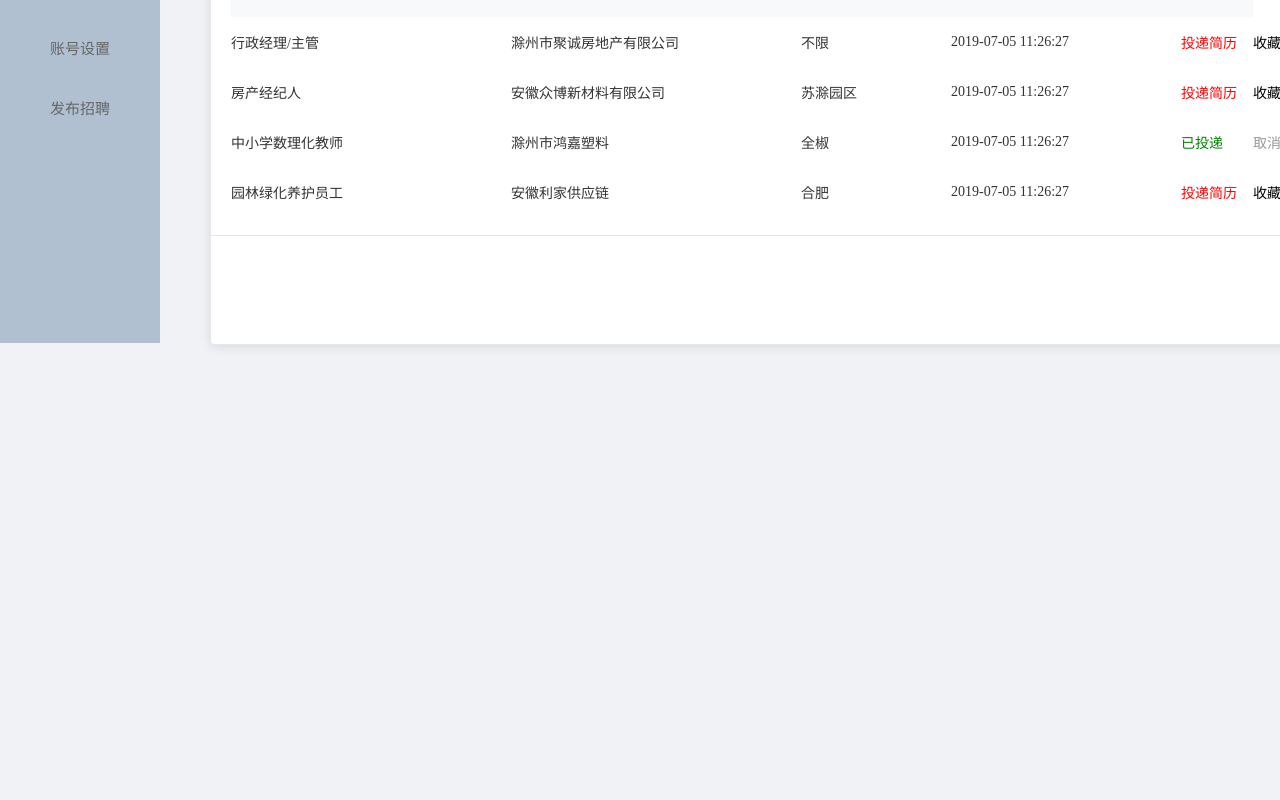
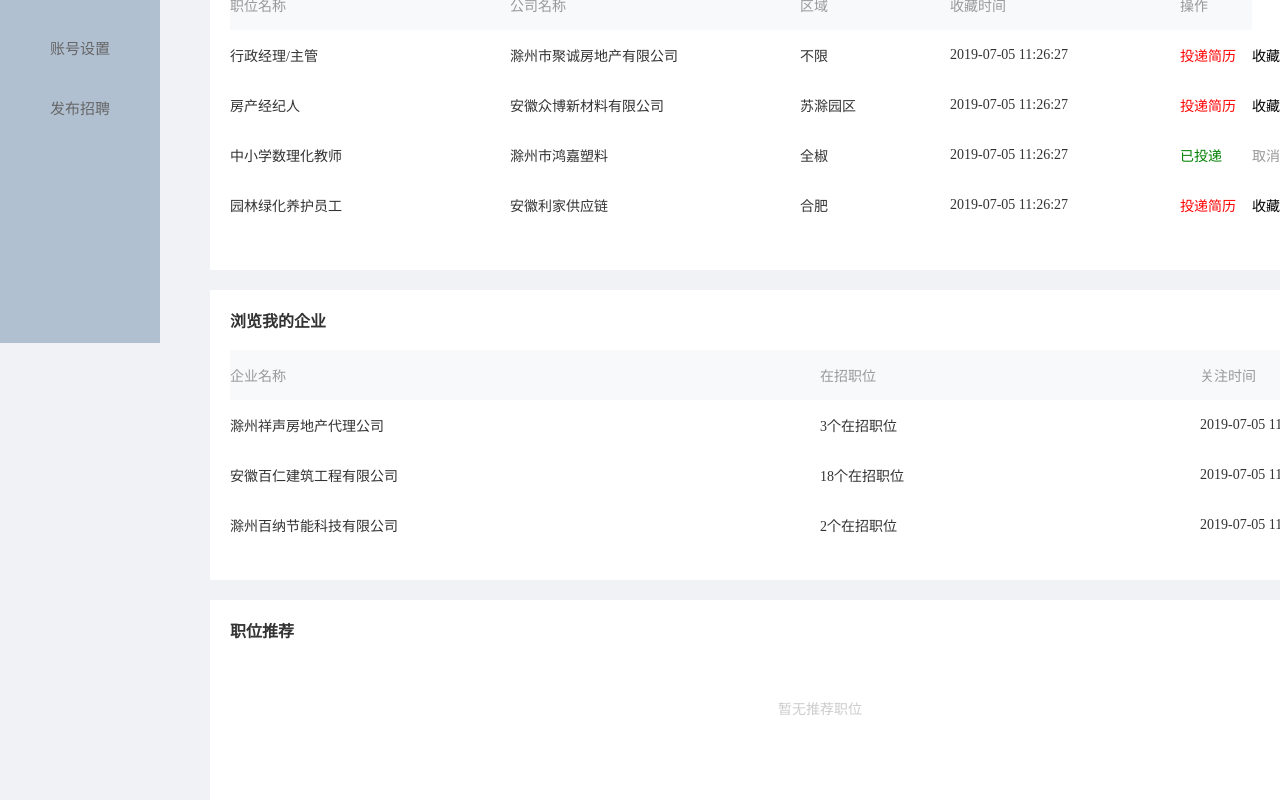
Before and after one commit to WWWWait/personal-center, a Vue app: page /#/center in a window 1280 px wide. Shown: the part 457-1257 px from the top of the page. Before the commit the page ends 800 px from the top, so only its background shows below. Built offline with nearby package versions, Linux system fonts and the light colour scheme.

Commit message:
第四天

```diff
--- /dev/null
+++ b/public/list.json
@@ -0,0 +1,14 @@
+[
+  {
+    "id": 0,
+    "info": 1
+  },
+  {
+    "id": 1,
+    "info": 2
+  },
+  {
+    "id": 2,
+    "info": 3
+  }
+]
--- a/src/App.vue
+++ b/src/App.vue
@@ -1,17 +1,14 @@
 <template>
-
   <router-view />
-
 </template>
 
 <script>
-
 export default {
-
   name: "App",
-
+  created() {
+    this.$store.dispatch("getList");
+  },
 };
-
 </script>
 
 <style lang="less"></style>
--- a/src/main.js
+++ b/src/main.js
@@ -16,5 +16,8 @@
 //加载全局样式文件
 import './styles/index.less'
 
+// 创建兄弟组件通讯
+// export const eventBus= new Vue()
+
 
 createApp(App).use(ElementPlus).use(store).use(router).mount('#app')
--- a/src/store/index.js
+++ b/src/store/index.js
@@ -1,12 +1,27 @@
-import { createStore } from 'vuex'
+import {
+  createStore
+} from 'vuex'
+import axios from 'axios'
 
 export default createStore({
   state: {
+    // 所有的任务列表
+    list: []
   },
   mutations: {
+    // 初始化list
+    initList(state, list) {
+      state.list = list
+    }
   },
   actions: {
+    getList(context) {
+      axios.get('/list.json').then(({
+        data
+      }) => {
+        console.log(data);
+      })
+    }
   },
-  modules: {
-  }
+  modules: {}
 })
--- a/src/styles/index.less
+++ b/src/styles/index.less
@@ -10,3 +10,6 @@
     background-color:#f1f2f6;
 
 }
+input{
+    outline: none;
+}
--- a/src/utils/request.js
+++ b/src/utils/request.js
@@ -1,14 +1,14 @@
-// 基于axios的请求模块
+// // 基于axios的请求模块
 
-// 加载axios模块
-import axios from 'axios'
+// // 加载axios模块
+// import axios from 'axios'
 
-// 创建实例,通过该实例发送配置请求
-const request = axios.create({
+// // 创建实例,通过该实例发送配置请求
+// const request = axios.create({
 
-    baseURL: 'http://api-toutiao-web.itheima.net' //请求基础路径
+//     baseURL: 'http://api-toutiao-web.itheima.net' //请求基础路径
 
-})
+// })
 
-// 暴露请求
-export default request
+// // 暴露请求
+// export default request
--- /dev/null
+++ b/src/views/center/components/centerbrowse.vue
@@ -0,0 +1,99 @@
+<template>
+  <div class="browse-content" style="height:100%;padding-left:20px">
+    <div class="browse-header">
+      <span
+        style="font-size: 16px;
+  font-family: PingFang-SC-Medium, PingFang-SC;
+  font-weight: bolder;color:#333;"
+        >浏览我的企业
+      </span>
+      <span>查看更多</span>
+    </div>
+
+    <!-- 主体 -->
+    <table cellpadding="0" cellspacing="0">
+      <thead class="browse-nav">
+        <tr>
+          <th style="width:590px;">企业名称</th>
+          <th style="width:380px">在招职位</th>
+          <th>关注时间</th>
+        </tr>
+      </thead>
+      <tbody>
+        <tr class="browse-main" v-for="(item, index) in tableData">
+          <td>{{ tableData[index].company }}</td>
+          <td>{{ tableData[index].location }}</td>
+          <td>{{ tableData[index].times }}</td>
+        </tr>
+      </tbody>
+    </table>
+  </div>
+</template>
+
+<script>
+export default {
+  name: "CenterBrowse",
+  data() {
+    return {
+      tableData: [
+        {
+          company: "滁州祥声房地产代理公司",
+          location: "3个在招职位",
+          times: "2019-07-05 11:26:27",
+        },
+        {
+          company: "安徽百仁建筑工程有限公司",
+          location: "18个在招职位",
+          times: "2019-07-05 11:26:27",
+        },
+        {
+          company: "滁州百纳节能科技有限公司",
+          location: "2个在招职位",
+          times: "2019-07-05 11:26:27",
+        },
+      ],
+    };
+  },
+};
+</script>
+
+<style>
+.browse-header {
+  display: flex;
+  justify-content: space-between;
+  align-items: center;
+  height: 60px;
+  padding-right: 20px;
+}
+
+.browse-header span {
+  font-size: 14px;
+  font-family: PingFang-SC-Regular, PingFang-SC;
+  font-weight: 400;
+  cursor: pointer;
+  color: #999999;
+}
+
+.browse-nav {
+  height: 50px;
+}
+
+.browse-nav tr {
+  background: #f8f9fb;
+}
+.browse-nav tr th {
+  font-size: 14px;
+  font-family: PingFang-SC-Regular, PingFang-SC;
+  font-weight: 400;
+  text-align: left;
+  color: #999999;
+}
+
+.browse-main {
+  height: 50px;
+  font-size: 14px;
+  font-family: PingFang-SC-Regular, PingFang-SC;
+  font-weight: 400;
+  color: #333333;
+}
+</style>
--- a/src/views/center/components/collectmessage.vue
+++ b/src/views/center/components/collectmessage.vue
@@ -1,17 +1,13 @@
 <template>
-  <div class="collect-content" style="height:100%">
-    <!-- 卡片 -->
-    <el-card style="height:100%">
-      <!-- 头部 -->
-      <template #header>
-        <div class="card-header">
+  <div class="collect-content" style="height:100%;padding-left:20px" >
+    <div class="collect-header">
       <span
         style="font-size: 16px;
   font-family: PingFang-SC-Medium, PingFang-SC;
   font-weight: bolder;color:#333;"
         >收藏信息</span
       >
-          <el-button class="button" type="text">查看更多</el-button>
+      <span>查看更多</span>
     </div>
 
     <!-- 主体 -->
@@ -52,8 +48,6 @@
         </tr>
       </tbody>
     </table>
-      </template>
-    </el-card>
   </div>
 </template>
 
@@ -105,28 +99,24 @@
     collectClick(index) {
       this.tableData[index].collect = !this.tableData[index].collect;
     },
-    // handleEdit(index, row) {
-    //   console.log(index, row);
-    // },
-    // handleDelete(index, row) {
-    //   console.log(index, row);
-    // },
   },
 };
 </script>
 
 <style>
-.card-header {
+.collect-header {
   display: flex;
   justify-content: space-between;
   align-items: center;
+  height: 60px;
   padding-right: 20px;
 }
 
-.card-header .button {
+.collect-header span {
   font-size: 14px;
   font-family: PingFang-SC-Regular, PingFang-SC;
   font-weight: 400;
+  cursor: pointer;
   color: #999999;
 }
 
--- a/src/views/center/index.vue
+++ b/src/views/center/index.vue
@@ -70,20 +70,37 @@
     </div>
 
     <!-- 个人中心--关注的企业 -->
-    <div class="center-work"></div>
+    <div class="center-work">
+      <center-browse></center-browse>
+    </div>
 
     <!-- 个人中心--推荐工作 -->
-    <div class="center-recommend"></div>
+    <div class="center-recommend">
+      <div class="recommend-header">
+        <span
+          style="font-size: 16px;
+  font-family: PingFang-SC-Medium, PingFang-SC;
+  font-weight: bolder;color:#333;"
+          >职位推荐
+        </span>
+        <span>换一批</span>
+      </div>
+      <div class="recommend-end">
+        <span>暂无推荐职位</span>
+      </div>
+    </div>
   </div>
 </template>
 
 <script>
 import CollectMessage from "./components/collectmessage.vue";
+import CenterBrowse from "./components/centerbrowse.vue";
 
 export default {
   name: "CenterIndex",
   components: {
     CollectMessage,
+    CenterBrowse,
   },
   methods: {
     revise() {
@@ -245,13 +262,61 @@
 }
 
 .center-coll {
-  position: fixed;
-  left: 210px;
-  top: 373px;
+  position: relative;
+  left: 0px;
+  top: 20px;
   right: 0;
   bottom: 0;
   width: 1180px;
-  min-height: 110px;
+  height: 350px;
   background-color: #fff;
 }
+
+.center-work {
+  position: relative;
+  left: 0px;
+  top: 40px;
+  width: 1180px;
+  height: 290px;
+  background-color: #fff;
+}
+
+.center-recommend {
+  position: relative;
+  left: 0;
+  top: 60px;
+  width: 1180px;
+  min-height: 200px;
+  padding-left: 20px;
+  background-color: #fff;
+}
+
+.recommend-header {
+  display: flex;
+  justify-content: space-between;
+  align-items: center;
+  height: 60px;
+  padding-right: 20px;
+}
+
+.recommend-header span {
+  font-size: 14px;
+  font-family: PingFang-SC-Regular, PingFang-SC;
+  font-weight: 400;
+  cursor: pointer;
+  color: #999999;
+}
+
+.recommend-end {
+  height: 140px;
+  text-align: center;
+}
+
+.recommend-end span {
+  font-size: 14px;
+  font-family: PingFang-SC-Regular, PingFang-SC;
+  font-weight: 400;
+  color: #cccccc;
+  line-height: 100px;
+}
 </style>
--- a/src/views/resume/components/presonbase.vue
+++ b/src/views/resume/components/personbase.vue
@@ -1,9 +1,5 @@
 <template>
-  <div class="person-massage">
-    <div class="massage-base">
-      <span>基本信息</span>
-      <a>必填</a>
-    </div>
+  <div class="person-massage" :class="{ massageEdit: isShow }">
     <div class="massage-details">
       <form action="">
         <!-- 姓名 -->
@@ -13,7 +9,12 @@
             姓名
           </p>
           <label for="name">
-            <input type="text" name="name" value="请输入您的姓名" />
+            <input
+              type="text"
+              name="name"
+              placeholder="请输入您的姓名"
+              @blur="personName(event)"
+            />
           </label>
         </div>
 
@@ -26,7 +27,7 @@
           <button
             class="man"
             :class="{ btnActive: isActive }"
-            @click="btnClick"
+            @click="btnClick(event)"
           >
             男
           </button>
@@ -57,6 +58,7 @@
             工作经历
           </p>
           <select id="work">
+            <option value="" disabled selected hidden>请选择</option>
             <option v-for="i in workExp" :value="i">{{ i }}</option>
           </select>
         </div>
@@ -68,6 +70,7 @@
             学历
           </p>
           <select id="edu">
+            <option value="" disabled selected hidden>请选择</option>
             <option v-for="i in edu" :value="i">{{ i }}</option>
           </select>
         </div>
@@ -79,6 +82,7 @@
             婚姻状况
           </p>
           <select id="mar">
+            <option value="" disabled selected hidden>请选择</option>
             <option v-for="i in mar" :value="i">{{ i }}</option>
           </select>
         </div>
@@ -90,15 +94,21 @@
             手机
           </p>
           <label for="phone">
-            <input type="text" name="phone" value="请输入您的手机号" />
+            <input
+              type="text"
+              name="phone"
+              placeholder="请输入您的手机号"
+              v-model="inputValue"
+              @blur="btn"
+            />
           </label>
-          <a>修改</a>
+          <a @click="clearClick">修改</a>
         </div>
       </form>
 
       <!-- 保存 -->
       <div class="massage-preserve">
-        <button class="btn-1">保存</button>
+        <button class="btn-1" @click="btnClick1">保存</button>
         <button class="btn-2">取消</button>
       </div>
     </div>
@@ -113,15 +123,15 @@
       isShow: true,
       isActive: true,
       workExp: [
-        "请选择",
         "一年以下",
         "一年到三年",
         "三年到五年",
         "五年到十年",
         "十年以上",
       ],
-      edu: ["请选择", "高中以下", "高中", "大专", "本科", "硕士", "硕士及以上"],
-      mar: ["请选择", "未婚", "已婚", "离异"],
+      edu: ["高中以下", "高中", "大专", "本科", "硕士", "硕士及以上"],
+      mar: ["未婚", "已婚", "离异"],
+      inputValue: "",
     };
   },
   methods: {
@@ -129,11 +139,26 @@
       this.isActive = this.isActive ? false : true;
       console.log(this.isActive);
     },
+    clearClick() {
+      this.inputValue = "";
+    },
+    personName($event) {
+      const PN = event.target.value;
+    },
+    btnClick1() {
+      this.$emit("nothing",this.isShow)
+      this.isShow = !this.isShow;
+      // this.isHide = !this.isHide;
+      // localStorage.setItem("PersonName", PN);
+    },
   },
 };
 </script>
 
-<style>
+<style lang="less">
+.massageEdit {
+  display: none;
+}
 .person-massage {
   position: relative;
   left: 0;
--- /dev/null
+++ b/src/views/resume/components/resume-person.vue
@@ -0,0 +1,160 @@
+<template>
+  <div class="resume-person">
+    <div class="base-header">
+      <span>基本信息</span>
+      <a>必填</a>
+      <div class="base-edit">
+        <img src="" alt="" />
+        <span @click="editClick">编辑</span>
+      </div>
+    </div>
+
+    <div class="base-details" :class="{ detailsHide: isHide }">
+      <ul>
+        <li v-for="i in personDetails">
+          <span>{{ i }}</span>
+          <span>{{ first }}</span>
+        </li>
+      </ul>
+    </div>
+    <!-- <img class="base-img" src="" alt=""> -->
+    <div class="base-img">
+      <img src="@\views\center\img\默认头像男.png" alt="" />
+      <p>上传照片</p>
+    </div>
+  </div>
+  <person-base ref="aaa" @nothing="miaomiaomiao"></person-base>
+</template>
+
+<script>
+import PersonBase from "./personbase.vue";
+export default {
+  name: "ResumePerson",
+  components: {
+    PersonBase,
+  },
+  data() {
+    return {
+      isHide: false,
+      personDetails: [
+        "姓名：",
+        "性别：",
+        "出生日期：",
+        "工作经验：",
+        "学历：",
+        "婚姻状况：",
+        "手机：",
+      ],
+    };
+  },
+  methods: {
+    editClick() {
+      this.isHide = !this.isHide;
+      this.$refs.aaa.isShow = !this.$refs.aaa.isShow;
+      // localStorage.removeItem("PersonName")
+      // console.log(this.$refs.aaa.isShow);
+    },
+    miaomiaomiao(show) {
+      this.isHide = show;
+    },
+  },
+};
+</script>
+
+<style lang="less">
+.resume-person {
+  position: relative;
+  top: 16px;
+  left: 0;
+  padding: 0 40px;
+  background-color: #fff;
+}
+
+.base-header {
+  height: 60px;
+  //   line-height: 60px;
+  border-bottom: 1px solid #efefef;
+}
+
+.base-header span {
+  display: inline-block;
+  margin-top: 22px;
+  font-size: 16px;
+  font-family: PingFang-SC-Medium, PingFang-SC;
+  font-weight: bold;
+  color: #333333;
+  line-height: 16px;
+}
+
+.base-header a {
+  display: inline-block;
+  margin-left: 8px;
+  width: 28px;
+  height: 20px;
+  background-color: #feefea;
+  vertical-align: bottom;
+  font-size: 10px;
+  font-family: PingFang-SC-Regular, PingFang-SC;
+  font-weight: 400;
+  color: #fe6135;
+  line-height: 20px;
+  text-align: center;
+  border-radius: 2px;
+}
+
+.base-header .base-edit {
+  float: right;
+}
+
+.base-header .base-edit span {
+  font-size: 14px;
+  font-family: PingFang-SC-Regular, PingFang-SC;
+  font-weight: 400;
+  cursor: pointer;
+  color: #4a88f7;
+  line-height: 20px;
+}
+
+.base-details {
+  position: relative;
+  top: 0;
+  left: 0;
+  width: 600px;
+  height: 152px;
+}
+
+.detailsHide {
+  display: none;
+}
+
+.base-details ul {
+  margin-top: 22px;
+  li {
+    float: left;
+    width: 270px;
+    height: 30px;
+    line-height: 30px;
+    font-size: 14px;
+    font-family: PingFang-SC-Regular, PingFang-SC;
+    font-weight: 400;
+    color: #666666;
+  }
+}
+
+.base-img {
+  position: absolute;
+  top: 90px;
+  right: 40px;
+  img {
+    width: 64px;
+    height: 64px;
+  }
+  p {
+    font-size: 14px;
+    font-family: PingFang-SC-Regular, PingFang-SC;
+    font-weight: 400;
+    color: #999999;
+    text-align: center;
+  }
+}
+</style>
--- a/src/views/resume/index.vue
+++ b/src/views/resume/index.vue
@@ -49,19 +49,23 @@
       <button>预览简历</button>
     </div>
   </div>
-  <person-base></person-base>
+  <resume-person></resume-person>
+  <!-- <person-base></person-base> -->
   <person-purpose></person-purpose>
   <person-experience></person-experience>
 </template>
 
 <script>
-import PersonBase from '../resume/components/presonbase.vue'
+import ResumePerson from '../resume/components/resume-person.vue'
+
+import PersonBase from './components/personbase.vue'
 import PersonPurpose from '../resume/components/personpurpose.vue'
 import PersonExperience from '../resume/components/personexperience.vue'
 
 export default {
   name: "ResumeIndex",
   components:{
+    ResumePerson,
     PersonBase,
     PersonPurpose,
     PersonExperience
```
Lines whose indentation alone changed are shown as unchanged.
